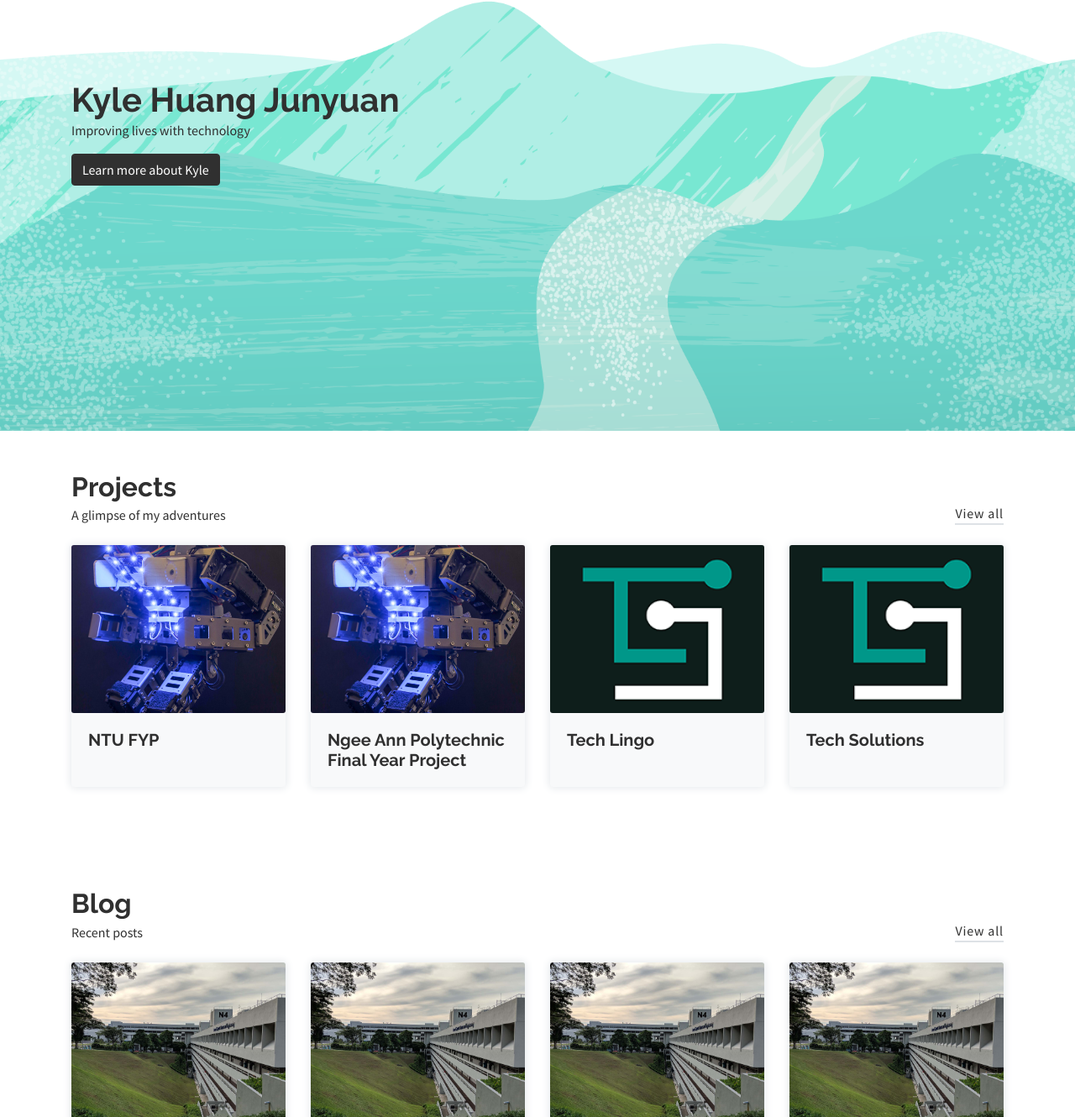
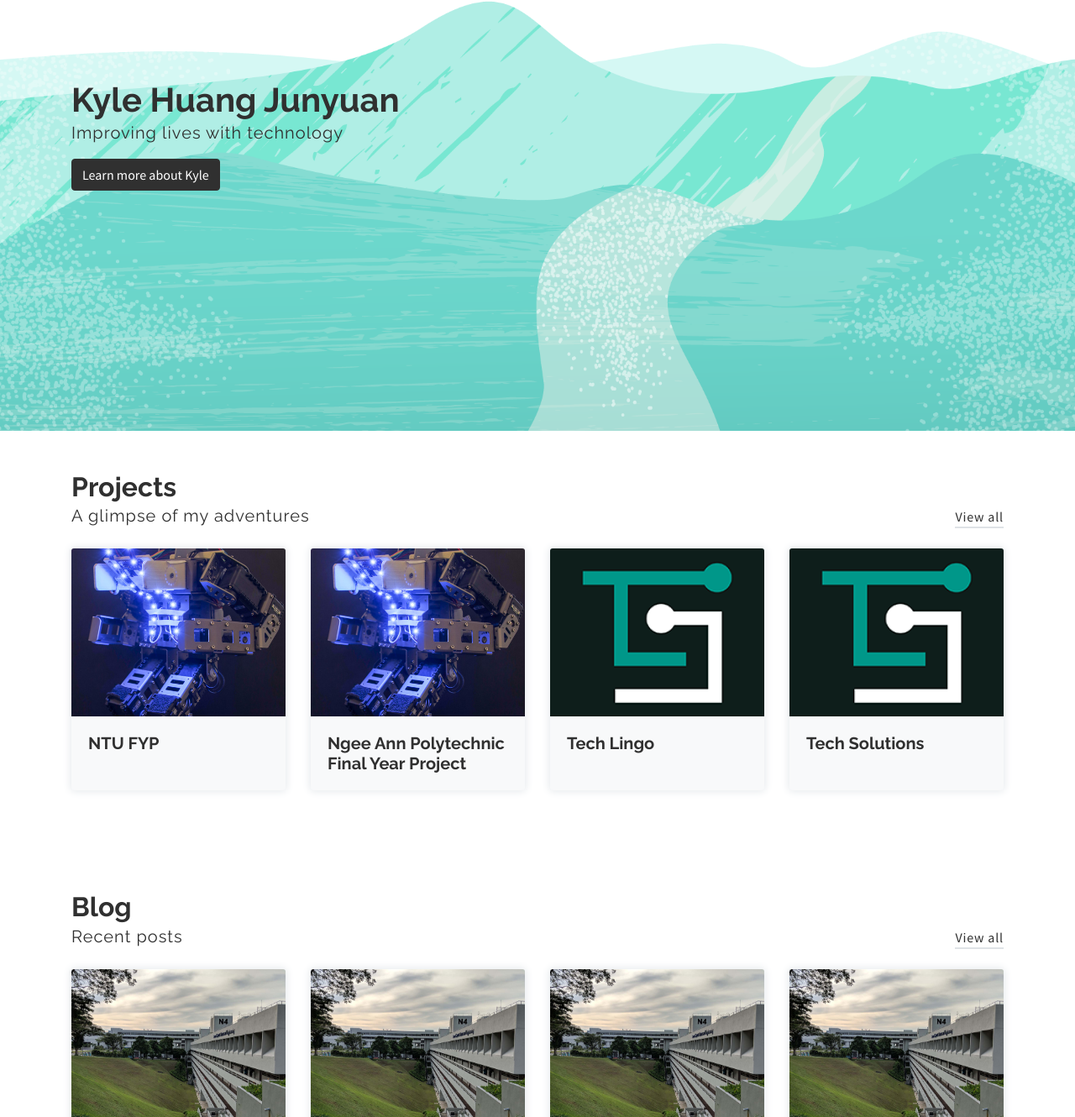
Before and after one commit to HJunyuan/kyle.hu, a Gatsby site: page / in a window 1280 px wide. Shown: the part 309-1639 px from the top of the page at 84% size. Built offline with nearby package versions, Linux system fonts and the light colour scheme; Gatsby itself is replaced by a stand-in of ours.

Commit message:
Changed to correct card-img class

```diff
--- a/src/pages/index.js
+++ b/src/pages/index.js
@@ -20,7 +20,7 @@ export default function IndexPage({ data }) {
 					<Card>
 						<Link to={frontmatter.path}>
 							<Img
-								className="card-img"
+								className="card-img-top"
 								style={{ height: "200px" }}
 								fluid={fluid}
 								alt={frontmatter.title}
@@ -85,7 +85,7 @@ export default function IndexPage({ data }) {
 					<div className="position-absolute w-100 h-100" style={{ top: "45%" }}>
 						<Container>
 							<h1 className="m-0 name">Kyle Huang Junyuan</h1>
-							<p className="tagline">Improving lives with technology</p>
+							<p className="subtitle">Improving lives with technology</p>
 							{/* <p style={{ maxWidth: "450px" }} className="my-4">
 								Innovation and its ability to make an impact on the world has always fascinated me. It is my life goal
 								to understand how technology works in the hopes that someday, I could make the dreams of mine and others
@@ -106,7 +106,7 @@ export default function IndexPage({ data }) {
 						<Col className="my-5">
 							<h2 className="mb-0">Projects</h2>
 							<div className="d-flex align-items-end mb-2">
-								<p className="flex-grow-1 tagline">A glimpse of my adventures</p>
+								<p className="flex-grow-1 subtitle">A glimpse of my adventures</p>
 								<Link className="tagline-btn d-none d-sm-block" to="/projects">
 									View all
 								</Link>
@@ -121,7 +121,7 @@ export default function IndexPage({ data }) {
 						<Col className="my-5">
 							<h2 className="m-0">Blog</h2>
 							<div className="d-flex align-items-end mb-2">
-								<p className="flex-grow-1 tagline">Recent posts</p>
+								<p className="flex-grow-1 subtitle">Recent posts</p>
 								<Link className="tagline-btn d-none d-sm-block" to="/blog">
 									View all
 								</Link>
```
